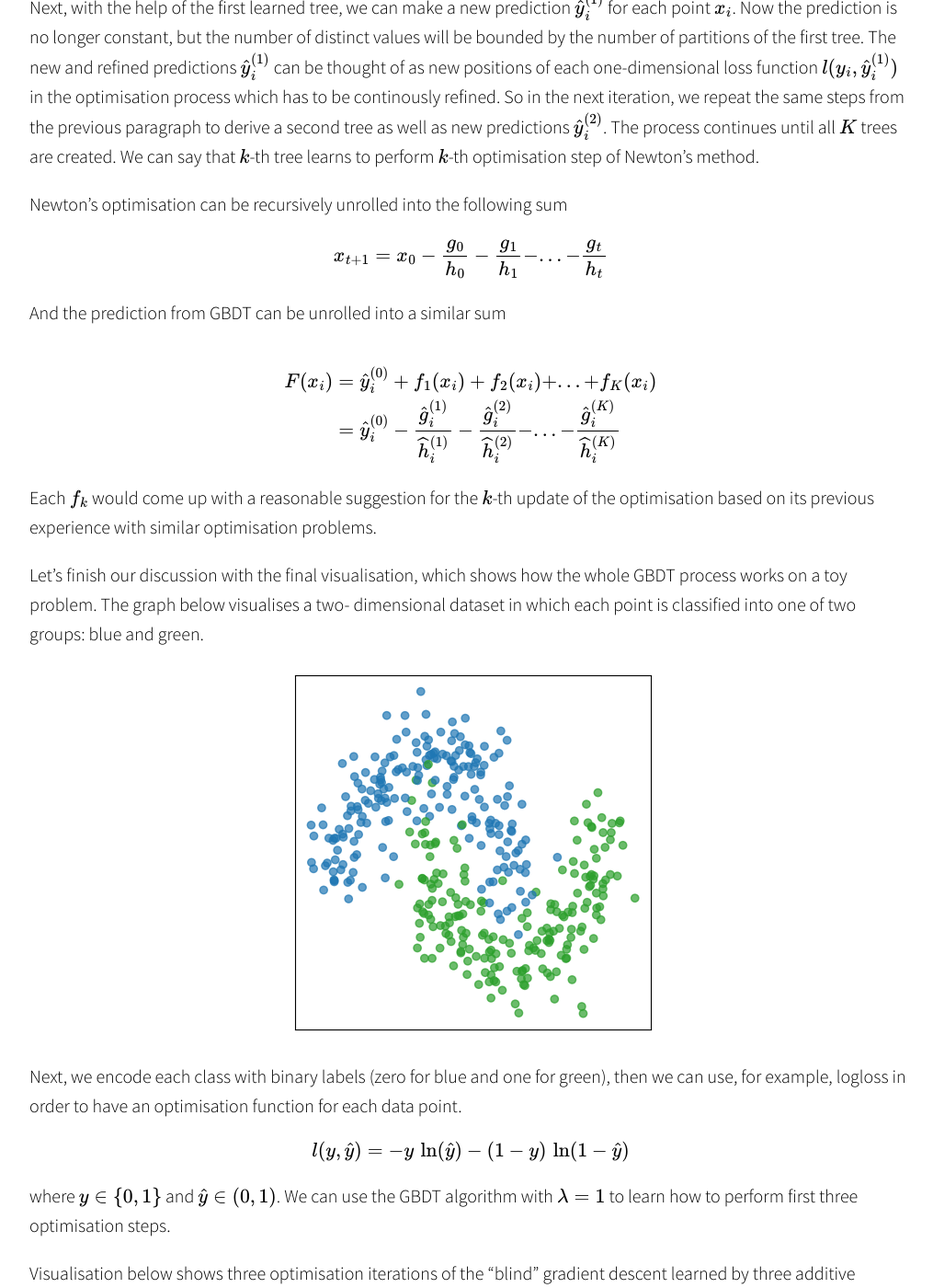
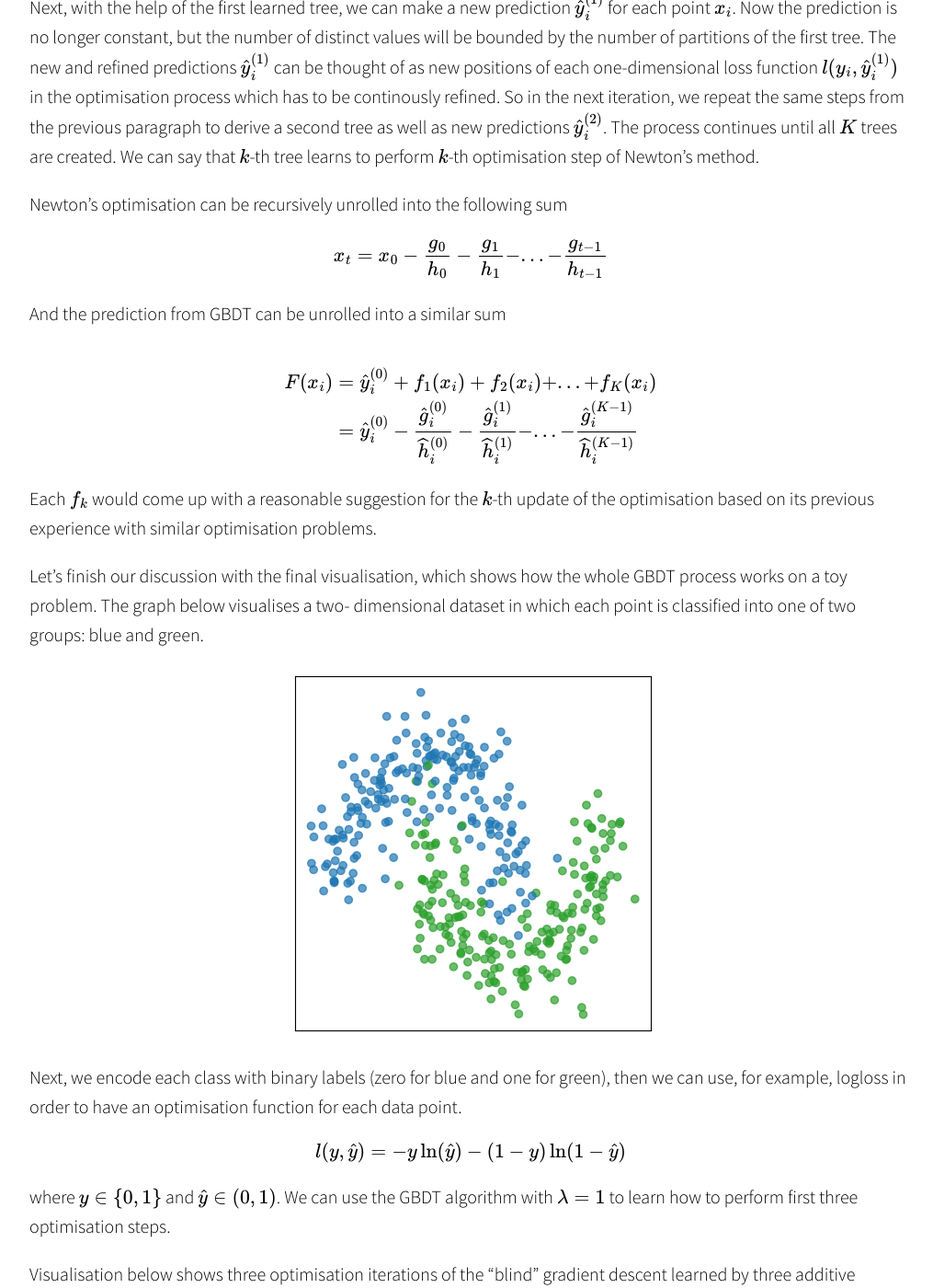
Before and after one commit to itdxer/blog.itdxer.com, a Jekyll site: the page built from _posts/2023-06-04-gradient-boosting-as-a-blind-gradient-descent.md, in a window 1280 px wide and 1400 px high, scrolled down 18110 px. Shown: the whole window at 92% size, without its empty margins (128-1143 px from the left). Built offline with Jekyll 4.4.1, drawn with Linux system fonts in a browser that asks for light colours; nearby versions of some CDN libraries; formulas are drawn with MathJax 3; comment, search, counter and statistics services are not loaded.

Commit message:
small typo fixes and UX improvements

```diff
--- a/_posts/2023-06-04-gradient-boosting-as-a-blind-gradient-descent.md
+++ b/_posts/2023-06-04-gradient-boosting-as-a-blind-gradient-descent.md
@@ -25,6 +25,19 @@
     .side-scroll {
         overflow-x: auto;
     }
+    .side-scroll .MathJax_Display {
+        margin: 0em 0em 1em 0em;
+    }
+    .side-scroll::-webkit-scrollbar {
+         -webkit-appearance: none;
+         width: 3px;
+     }
+     .side-scroll::-webkit-scrollbar-thumb {
+         border-radius: 4px;
+         background-color: rgba(0,0,0,.5);
+         box-shadow: 0 0 1px rgba(255,255,255,.5);
+
+     }
     h3, h4, h5, h6 {
         margin-top: 1.5rem !important;
     }
@@ -955,7 +968,7 @@
 Newton's optimisation can be recursively unrolled into the following sum
 
 $$
-x_{t+1} = x_0 -\frac{g_0}{h_0} -\frac{g_1}{h_1} - ... - \frac{g_t}{h_t}
+x_{t} = x_0 -\frac{g_0}{h_0} -\frac{g_1}{h_1} - ... - \frac{g_{t-1}}{h_{t-1}}
 $$
 
 And the prediction from GBDT can be unrolled into a similar sum
@@ -964,9 +977,9 @@
 $$
 \begin{align}
 F(x_i) &= \widehat y_i^{(0)} + f_1(x_{i}) + f_2(x_i) + ... + f_K(x_i) \\
-       &= \widehat y_i^{(0)} -\frac{\widehat g_{i}^{(1)}}{\widehat h_{i}^{(1)}}
--\frac{\widehat g_{i}^{(2)}}{\widehat h_{i}^{(2)}} - ...  -\frac{\widehat
-g_{i}^{(K)}}{\widehat h_{i}^{(K)}}
+       &= \widehat y_i^{(0)} -\frac{\widehat g_{i}^{(0)}}{\widehat h_{i}^{(0)}}
+-\frac{\widehat g_{i}^{(1)}}{\widehat h_{i}^{(1)}} - ...  -\frac{\widehat
+g_{i}^{(K-1)}}{\widehat h_{i}^{(K-1)}}
 \end{align}
 $$
 </div>
@@ -1006,7 +1019,7 @@
 for each data point.
 
 $$
-l(y, \widehat y) = -y\,\ln(\widehat y) - (1-y)\,\ln(1-\widehat y)
+l(y, \widehat y) = -y\ln(\widehat y) - (1-y)\ln(1-\widehat y)
 $$
 
 where \\(y \in \\{0, 1\\}\\) and \\(\widehat y \in (0, 1)\\). We can use the
```
Also changed, not shown: 1 other file.
